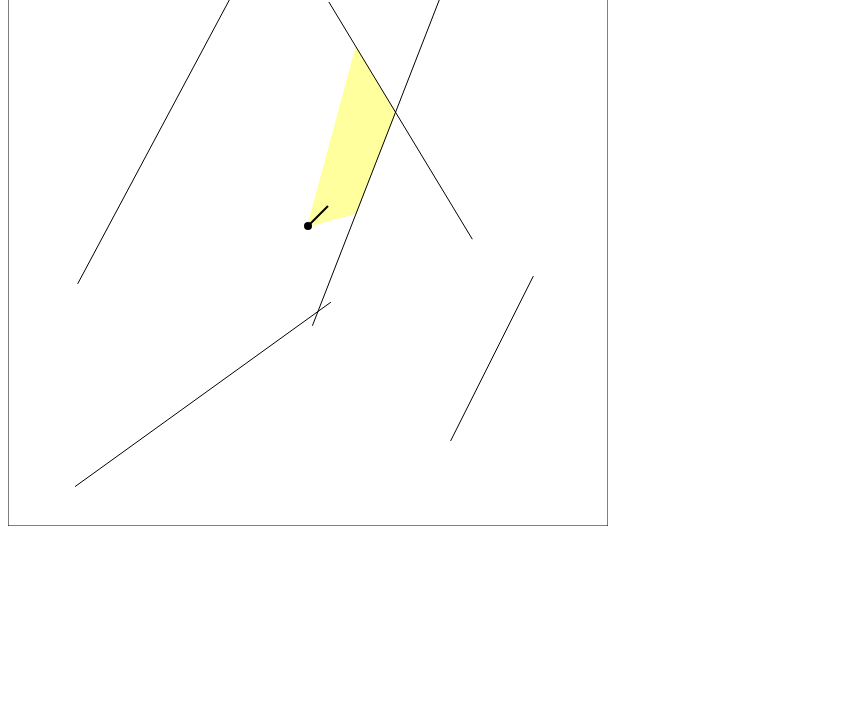
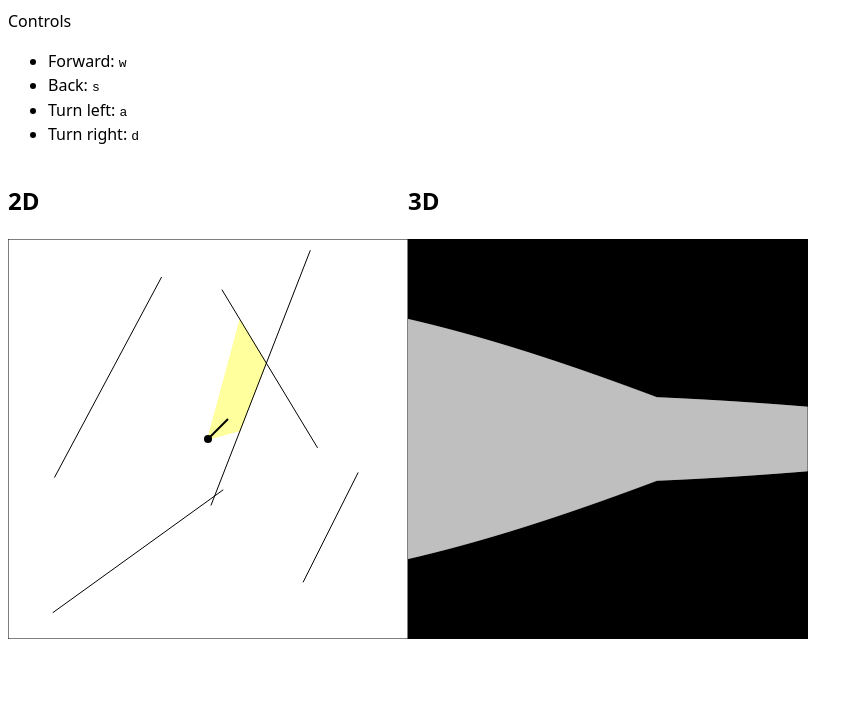
Before and after one commit to AleksandrHovhannisyan/raycasting-js, a plain HTML site: page src/index.html in a window 1280 px wide. Shown: the part 82-800 px from the top of the page, without its empty margins (0-863 px from the left). Drawn offline with Linux system fonts and the light colour scheme.

Commit message:
Raycast in 3D!

```diff
--- a/src/entities/Camera.mjs
+++ b/src/entities/Camera.mjs
@@ -68,7 +68,7 @@ export default class Camera {
         }
       });
 
-      return closestIntersection;
+      return { intersection: closestIntersection, distance: shortestDistance };
     });
   }
 }
--- a/src/index.html
+++ b/src/index.html
@@ -5,7 +5,24 @@
     <meta name="viewport" content="width=device-width, initial-scale=1.0">
     <title>Raycasting</title>
     <script type="module" src="./index.mjs" defer></script>
+    <style>body { font-family: system-ui; line-height: 1.5; } canvas { display: inline-block; } .demos { display: flex; flex-wrap: wrap; }</style>
 </head>
 <body>
+    <h1>2D and 3D Raycasting with JavaScript</h1>
+    <p>Controls</p>
+    <ul>
+        <li>Forward: <kbd>w</kbd></li>
+        <li>Back: <kbd>s</kbd></li>
+        <li>Turn left: <kbd>a</kbd></li>
+        <li>Turn right: <kbd>d</kbd></li>
+    </ul>
+    <div class="demos">
+        <section id="twod">
+            <h2>2D</h2>
+        </section>
+        <section id="threed">
+            <h2>3D</h2>
+        </section>
+    </div>
 </body>
 </html>
--- a/src/index.mjs
+++ b/src/index.mjs
@@ -8,15 +8,18 @@ import { Input, isKeyDown } from "./lib/input.mjs";
 import { toRadians } from "./lib/utils.mjs";
 
 /** @type {Canvas} */
-let canvas;
+let scene2D;
+/** @type {Canvas} */
+let scene3D;
 /** @type {Player} */
 let player;
 /** @type {Wall[]} */
 let walls;
 
 function Init() {
-  canvas = new Canvas(Screen.WIDTH, Screen.HEIGHT);
-  const playerPosition = new Vector(canvas.width / 2, canvas.height / 2);
+  scene2D = new Canvas(Screen.WIDTH, Screen.HEIGHT);
+  scene3D = new Canvas(Screen.WIDTH, Screen.HEIGHT);
+  const playerPosition = new Vector(scene2D.width / 2, scene2D.height / 2);
   player = new Player({
     position: playerPosition,
     radius: 4,
@@ -25,30 +28,46 @@ function Init() {
       position: playerPosition,
       direction: new Vector(1, -1),
       fov: toRadians(60),
-    })
+    }),
   });
-  walls = createWalls(5, canvas.width, canvas.height);
-  document.body.appendChild(canvas.canvas);
+  walls = createWalls(5, scene2D.width, scene2D.height);
+  document.querySelector('#twod').appendChild(scene2D.canvas);
+  document.querySelector('#threed').appendChild(scene3D.canvas);
 }
 
 function Draw() {
-  canvas.clear();
-  canvas.fill(Color.WHITE);
-  const intersections = player.see(walls);
-  intersections.forEach((intersection) => {
+  scene2D.clear();
+  scene3D.clear();
+  scene2D.fill(Color.WHITE);
+  scene3D.fill(Color.BLACK);
+
+  const scene = player.see(walls);
+  scene.forEach(({ intersection, distance }, xCoordinate) => {
     if (intersection) {
-      canvas.line({
+      // 2D: Draw a line for the ray from player camera to the point of intersection on the nearest wall
+      scene2D.line({
         x1: player.camera.position.x,
         y1: player.camera.position.y,
         x2: intersection.x,
         y2: intersection.y,
         color: Color.YELLOW,
       });
+      // 3D: at this vertical slice of the screen, draw a scaled line representing that wall
+      const height = scene3D.height / distance * 20;
+      const y1 = (scene3D.height - height) / 2;
+      const y2 = y1 + height;
+      scene3D.line({
+        x1: xCoordinate,
+        y1,
+        x2: xCoordinate,
+        y2,
+        color: Color.WHITE,
+      });
     }
   });
   // Draw these as the last layer
-  walls.forEach((wall) => wall.draw(canvas));
-  player.draw(canvas);
+  walls.forEach((wall) => wall.draw(scene2D));
+  player.draw(scene2D);
 }
 
 function HandleInput() {
--- a/src/lib/Ray.mjs
+++ b/src/lib/Ray.mjs
@@ -51,7 +51,7 @@ export default class Ray {
       const intersection = new Vector();
       intersection.x = x1 + t * (x2 - x1);
       intersection.y = y1 + t * (y2 - y1);
-      return { intersection: intersection, distance: u };
+      return { intersection, distance: u };
     }
   }
 }
--- a/src/lib/constants.mjs
+++ b/src/lib/constants.mjs
@@ -1,6 +1,6 @@
 export const Screen = {
-  WIDTH: 600,
-  HEIGHT: 600,
+  WIDTH: 400,
+  HEIGHT: 400,
   PADDING: 0,
 };
 
```
Also changed, not shown: README.md.
